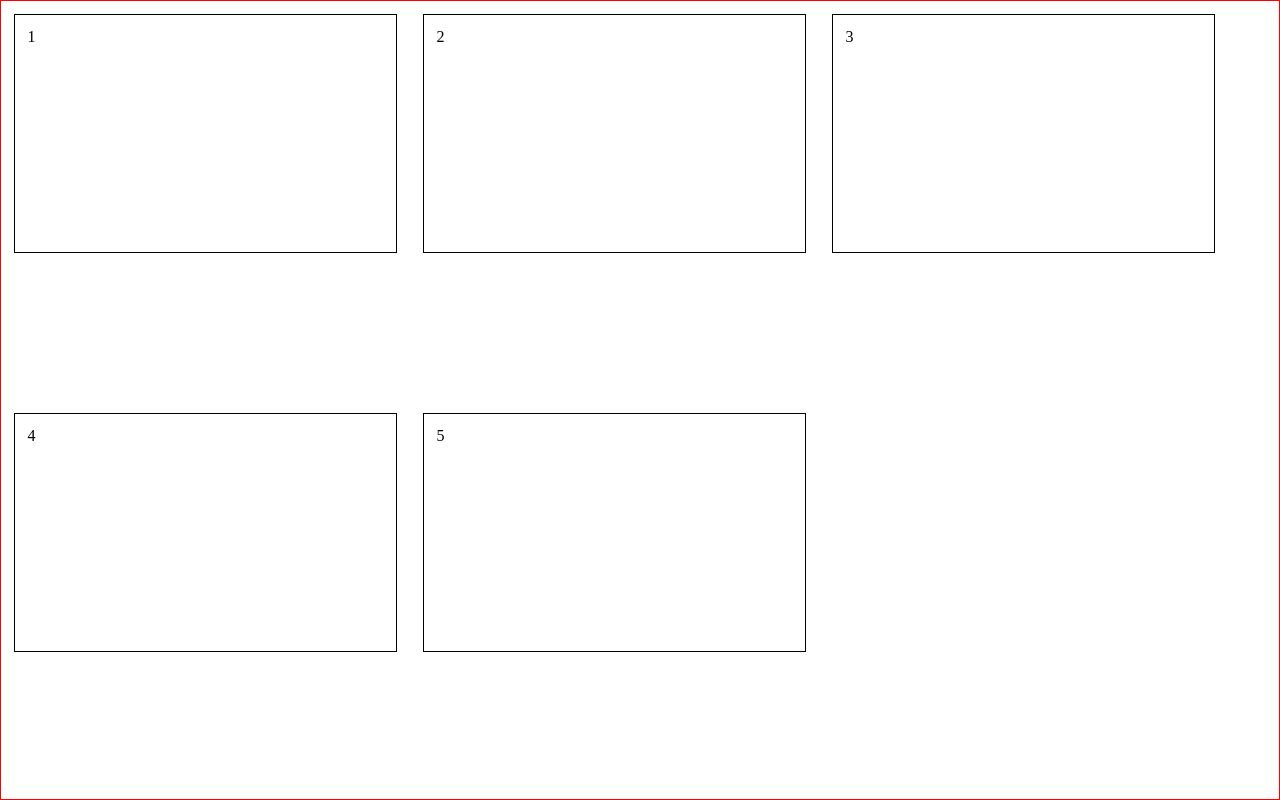
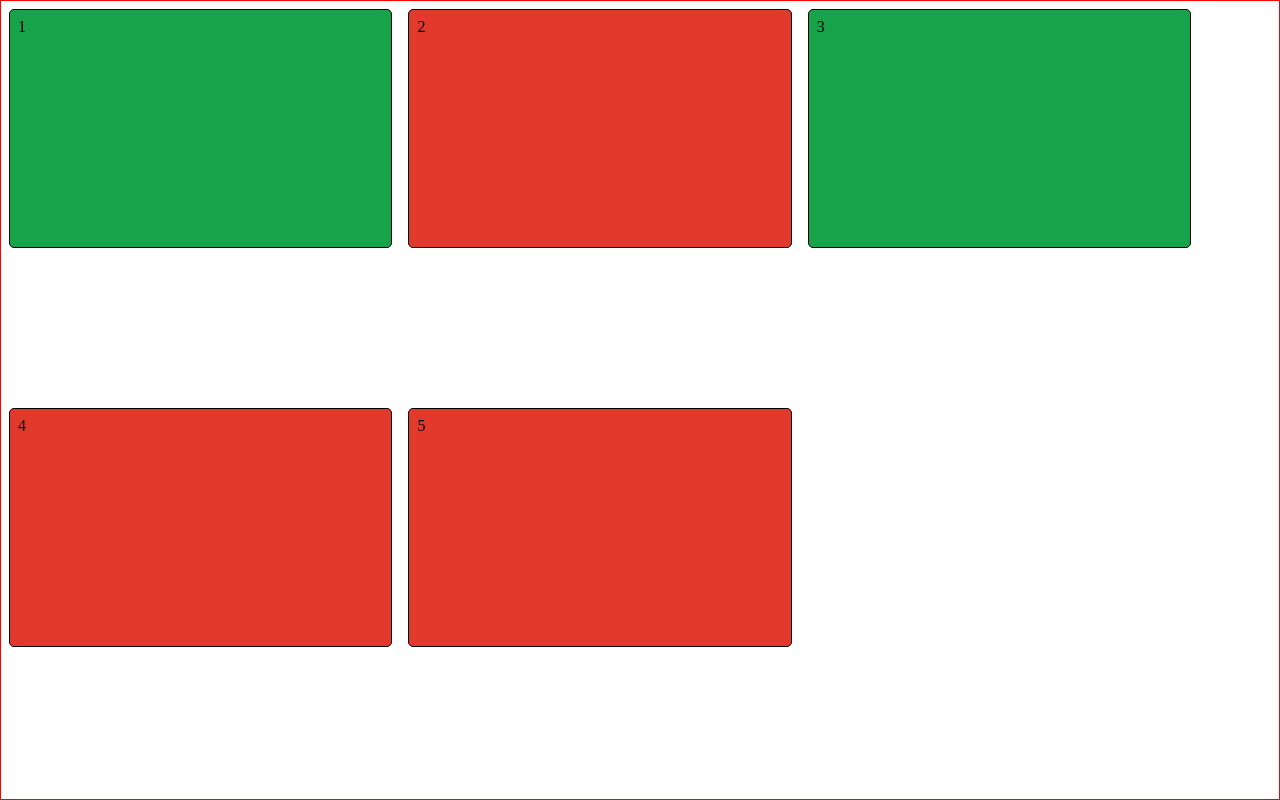
Before and after one commit to Sibindra/react-boxes, a React (Create React App) app: page / in a window 1280 px wide. Built offline with nearby package versions, Linux system fonts and the light colour scheme.

Commit message:
added dynamix styling through jsx

```diff
--- a/src/App.jsx
+++ b/src/App.jsx
@@ -1,12 +1,13 @@
 import React, { useState } from "react";
 import boxes from "./boxes.js";
+import Box from "./components/box.jsx";
 
 function App() {
     const [squares, setSquares] = useState(boxes);
 
 
     const squareElements = squares.map((square) => (
-      <div className="box" key={square.id}>{square.id}</div>
+      <Box id={square.id} status={square.on}/>
     ));
 
     return <div id="hero">{squareElements}</div>;
--- a/src/components/box.jsx
+++ b/src/components/box.jsx
@@ -1,7 +1,14 @@
 import React from "react";
 
-export default function Box(){
-    return(
+export default function Box(props) {
 
-    )
+    const toggleColor={
+        backgroundColor:props.status?"#16A34A":"#E13A2D"
+    }
+
+    return (
+        <div className="box" key={props.id} status={props.status} style={toggleColor}>
+            {props.id}
+        </div>
+    );
 }
--- a/src/style.css
+++ b/src/style.css
@@ -15,9 +15,10 @@
 
 .box{
     border: 1px solid black;
-    padding: 1vw;
-    margin: 1vw;
+    padding: 1vh;
+    margin: 1vh;
     width: 30%;
     height: 30%;
     cursor: pointer;
+    border-radius: 5px;
 }
```
